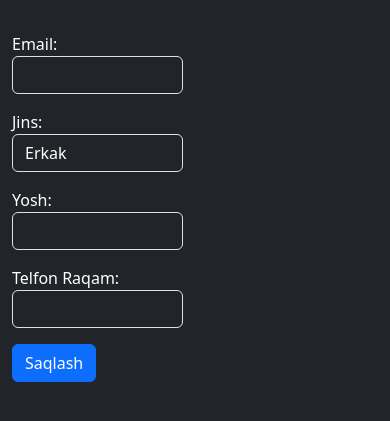
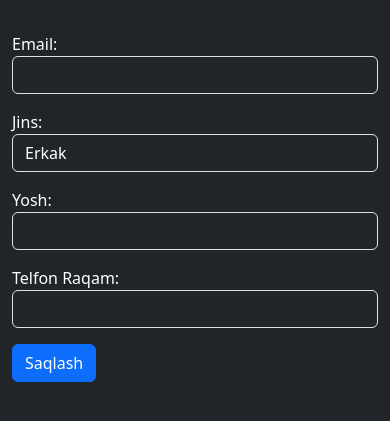
Before and after one commit to XoliqovAbdulbosit/CS50, a Django app: template templates/profile.html in a window 390 px wide. Shown: the part 96-517 px from the top of the page. Run offline with Django 5.2, Linux system fonts and the light colour scheme; the template is opened without the code that fills it, so the values that code supplies are empty.

Commit message:
UI Update

```diff
--- a/templates/course.html
+++ b/templates/course.html
@@ -8,7 +8,7 @@
 <div class="progress bg-dark" role="progressbar" aria-label="Basic example" aria-valuenow="{{ percentage }}" aria-valuemin="0" aria-valuemax="100">
     <div class="progress-bar" style="width: {{ percentage }}%">{{ percentage }}%</div>
 </div>
-<div class="row border rounded py-3 px-2 my-4">
+<div class="row border rounded py-3 px-2 my-4 mx-1">
     <p class="text-white fs-4">Lessons</p>
 {% for lesson in course.lessons.all %}
     <a class="text-decoration-none text-white" href="{% url 'lesson' course.slug lesson.slug %}">{{ lesson.title }}</a>
--- a/templates/courses.html
+++ b/templates/courses.html
@@ -5,10 +5,10 @@
 {% block content %}
 {% for course in courses %}
 <div class="row my-4">
-    <div class="col-3">
+    <div class="col-12 col-md-3">
         <img class="img-fluid rounded" src="{{ course.image.url }}" alt="Course image">
     </div>
-    <div class="col-9 text-white">
+    <div class="col-12 col-md-9 mt-2 text-white">
         <p>{{ course.title }}</p>
         {% if user.is_authenticated %}
         <a href="{% url 'course' course.slug %}" class="border rounded text-decoration-none text-white px-3 py-2">Batafsil</a>
--- a/templates/lesson.html
+++ b/templates/lesson.html
@@ -6,7 +6,9 @@
 <img src="{{ lesson.image.url }}" class="img-fluid rounded" alt="Lesson">
 <p class="text-white fs-1">{{ lesson.title }}</p>
 <p class="text-white fs-3">{{ lesson.content }}</p>
-<iframe src="https://www.youtube.com/embed/{{ lesson.video }}" title="{{ lesson.title }}" allow="accelerometer; autoplay; clipboard-write; encrypted-media; gyroscope; picture-in-picture; web-share" allowfullscreen width="730" height="410" frameborder="0"></iframe>
+<div class="ratio ratio-16x9">
+    <iframe src="https://www.youtube.com/embed/{{ lesson.video }}" title="{{ lesson.title }}" allow="accelerometer; autoplay; clipboard-write; encrypted-media; gyroscope; picture-in-picture; web-share" allowfullscreen frameborder="0"></iframe>
+</div>
 <a href="{% url 'note' course.slug lesson.slug %}" class="text-decoration-none d-block text-white mt-3">Note</a>
 <a href="{% url 'completed' course.slug lesson.slug %}" class="text-decoreation-none text-white btn border rounded my-3">Tugatdim</a>
 {% endblock %}
--- a/templates/login.html
+++ b/templates/login.html
@@ -4,7 +4,7 @@
 
 {% block content %}
 <main class="d-flex justify-content-center align-items-center">
-    <form class="px-4 w-50" method="post" action="{% url 'login' %}">
+    <form class="px-4 w-75" method="post" action="{% url 'login' %}">
         {% if error %}
             <p class="text-danger">{{ error }}</p>
         {% endif %}
--- a/templates/profile.html
+++ b/templates/profile.html
@@ -4,7 +4,7 @@
 
 {% block content %}
 <div class="row">
-    <div class="col-6">
+    <div class="col-12 col-md-6">
         <form class="" method="post" action="{% url 'profile' %}">
             {% if error %}
                 <p class="text-danger">{{ error }}</p>
@@ -30,7 +30,7 @@
             <button class="btn btn-primary mt-3" type="submit">Saqlash</button>
         </form>
     </div>
-    <div class="col-6">
+    <div class="col-12 col-md-6">
 
     </div>
 </div>
--- a/templates/registration.html
+++ b/templates/registration.html
@@ -4,7 +4,7 @@
 
 {% block content %}
 <main class="d-flex justify-content-center align-items-center">
-    <form class="px-4 w-50 text-danger" method="post" action="{% url 'registration' %}">
+    <form class="px-4 w-75 text-danger" method="post" action="{% url 'registration' %}">
         {% if errors %}
             {{ errors }}
         {% endif %}
```
